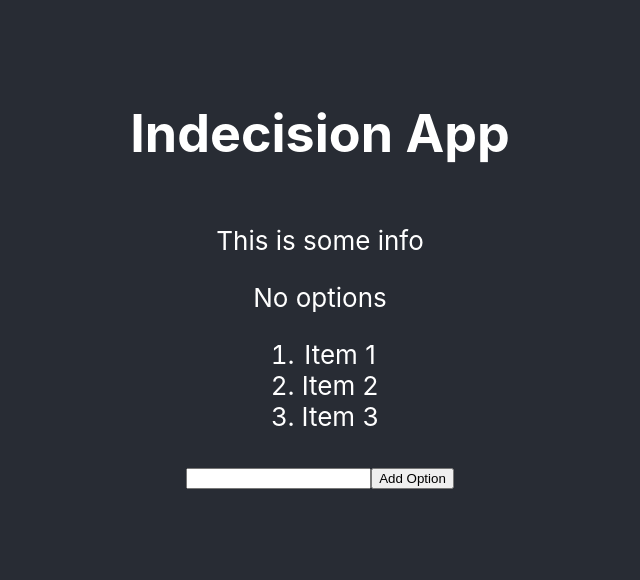
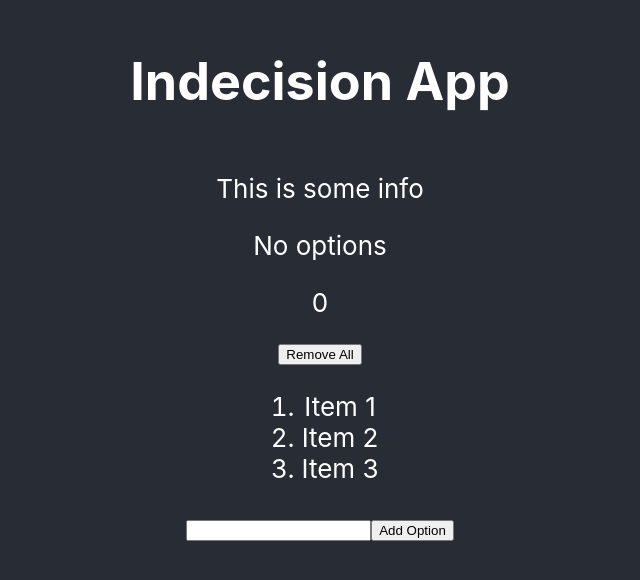
Before and after one commit to ta5n/study-react, a React (Vite) app: page / in a window 1280 px wide. Shown: the part 122-702 px from the top of the page, without its empty margins (320-960 px from the left). Built offline with nearby package versions, Linux system fonts and the light colour scheme.

Commit message:
add formSubmit and removeAll functions

```diff
--- a/src/App.tsx
+++ b/src/App.tsx
@@ -2,20 +2,29 @@ import React from 'react';
 import ReactDOM from 'react-dom';
 import './App.css';
 
-const onFormSubmit = (e: React.FormEvent) => {
+const formSubmit = (e: React.FormEvent) => {
   e.preventDefault();
   const target = e.target as typeof e.target & {
     option: { value: string };
   };
   const optionEntered = target.option.value;
-  appData.options.push(optionEntered);
-  console.log('optionEntered :>> ', optionEntered);
+
+  if (optionEntered) {
+    appData.options.push(optionEntered);
+    target.option.value = '';
+  }
+  renderApp();
 };
 
 const appData: { title: string; subTitle: string; options: string[] } = {
   title: 'Indecision App',
   subTitle: 'This is some info',
   options: [],
+};
+
+const removeAll = () => {
+  appData.options.length = 0;
+  renderApp();
 };
 
 function App() {
@@ -25,12 +34,14 @@ function App() {
         <h1>{appData.title}</h1>
         {appData.subTitle && <p>{appData.subTitle}</p>}
         {appData.options.length > 0 ? 'Here are your options' : 'No options'}
+        <p>{appData.options.length}</p>
+        <button onClick={removeAll}>Remove All</button>
         <ol>
           <li>Item 1</li>
           <li>Item 2</li>
           <li>Item 3</li>
         </ol>
-        <form onSubmit={onFormSubmit}>
+        <form onSubmit={formSubmit}>
           <input type="text" name="option" />
           <button>Add Option</button>
         </form>
```
